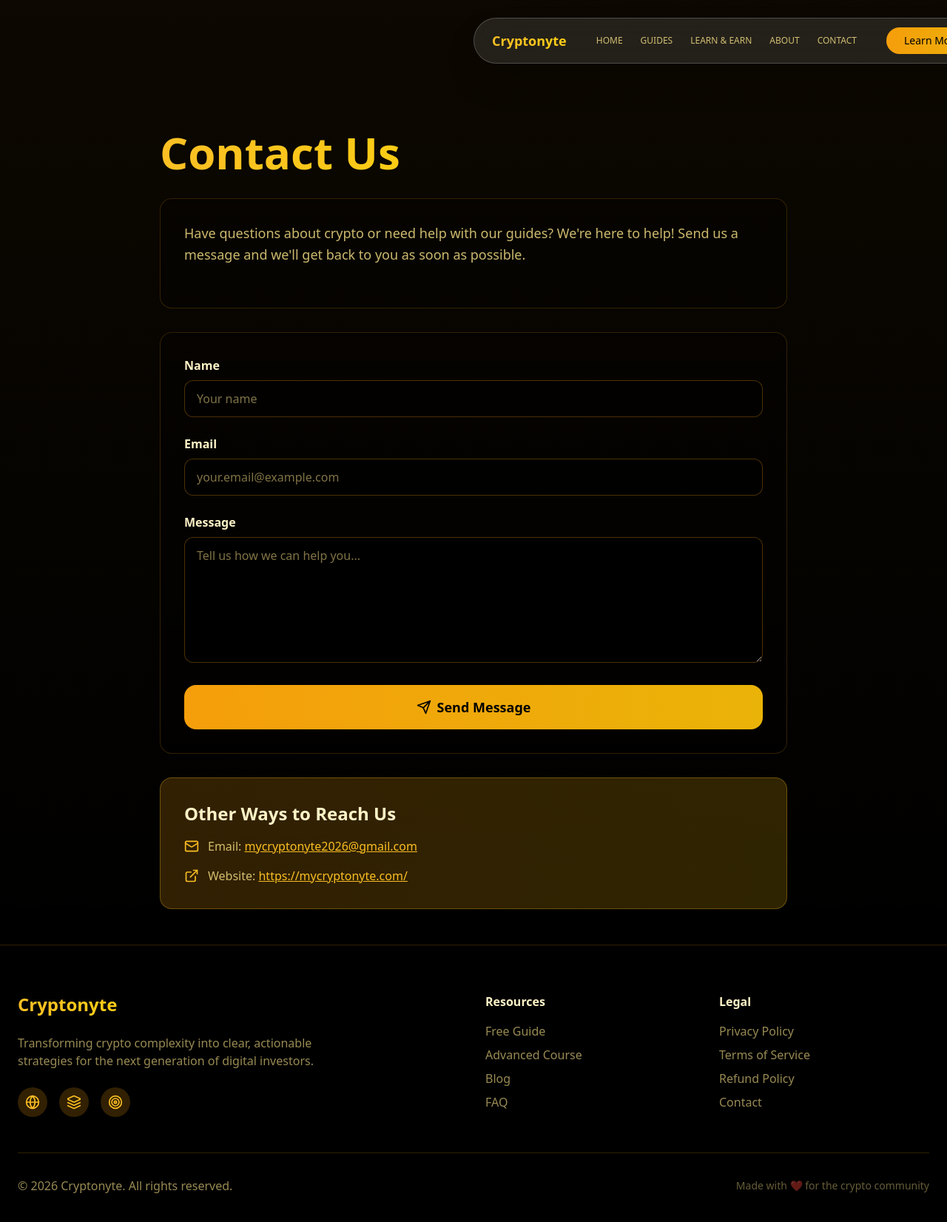
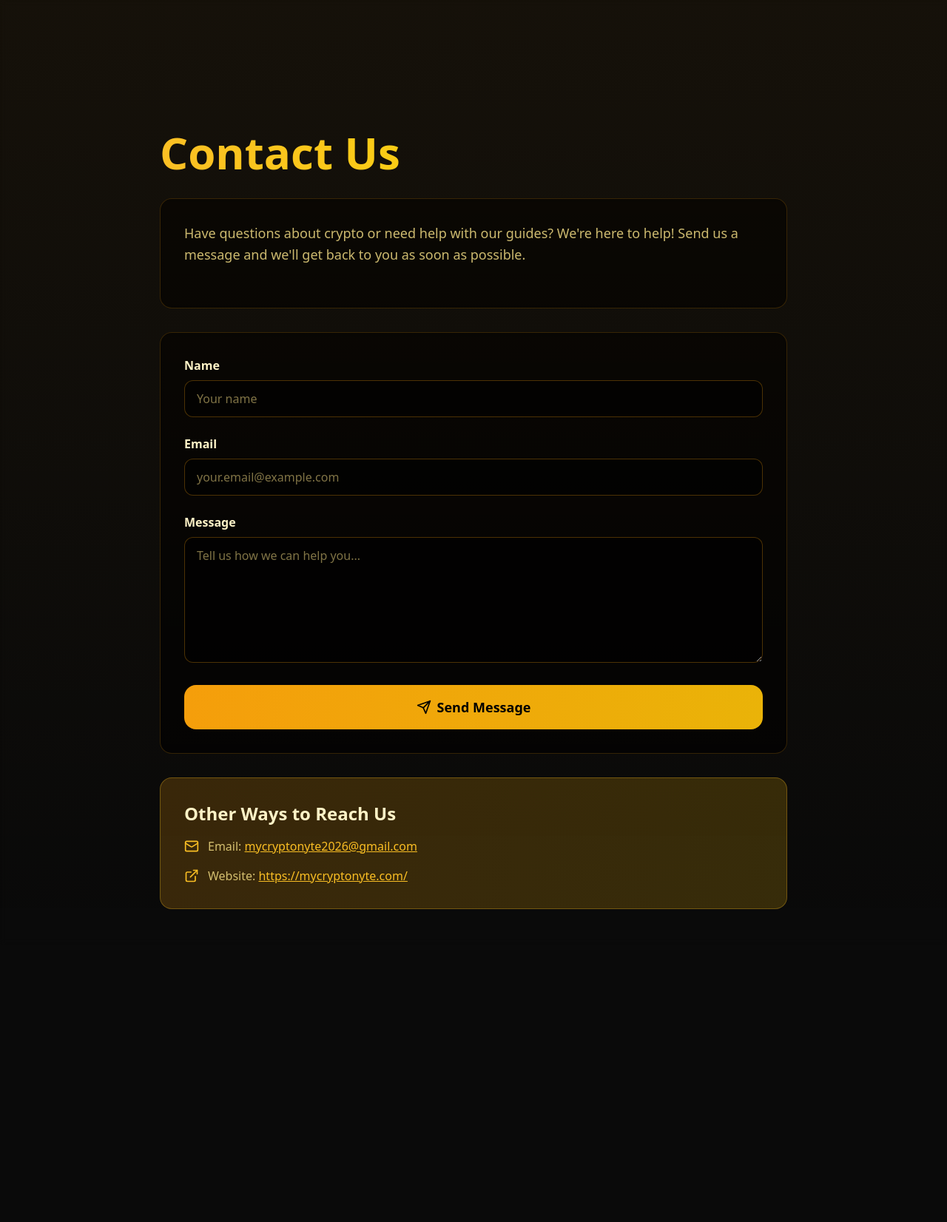
Before and after one commit to timan513-prog/Cryptonyte, a React (Vite) app: page /contact in a window 1280 px wide. Shown: the top 1652 px of the page at 74% size. After the commit the page ends 1277 px from the top, so only its background shows below. Built offline with nearby package versions, Linux system fonts and the light colour scheme.

Commit message:
Updated Contact.tsx

```diff
--- a/src/components/Contact.tsx
+++ b/src/components/Contact.tsx
@@ -1,227 +1,6 @@
 import React, { useState } from 'react';
-import { Link, useNavigate, useLocation } from 'react-router-dom';
 import { motion } from 'framer-motion';
-import { ArrowLeft, ArrowRight, Globe, Layers, Target, Mail, ExternalLink, Send, Menu, X } from 'lucide-react';
-
-// Modern navigation with glass morphism (same as main site)
-const NavBar = () => {
-  const location = useLocation();
-  const navigate = useNavigate();
-  const [isScrolled, setIsScrolled] = React.useState(false);
-  const [isMobileMenuOpen, setIsMobileMenuOpen] = React.useState(false);
-
-  React.useEffect(() => {
-    const handleScroll = () => setIsScrolled(window.scrollY > 50);
-    window.addEventListener('scroll', handleScroll);
-    return () => window.removeEventListener('scroll', handleScroll);
-  }, []);
-
-  const onScrollLink = (id: string) => (e: React.MouseEvent) => {
-    e.preventDefault();
-    setIsMobileMenuOpen(false);
-    if (id === 'about') {
-      navigate('/about');
-      return;
-    }
-    if (location.pathname !== "/") {
-      navigate("/", { replace: false });
-      setTimeout(() => {
-        const element = document.getElementById(id);
-        if (element) {
-          element.scrollIntoView({ behavior: "smooth", block: "start" });
-        } else {
-          window.scrollTo({ top: 0, behavior: "smooth" });
-        }
-      }, 100);
-    } else {
-      const element = document.getElementById(id);
-      if (element) {
-        element.scrollIntoView({ behavior: "smooth", block: "start" });
-      } else {
-        window.scrollTo({ top: 0, behavior: "smooth" });
-      }
-    }
-  };
-
-  return (
-    <motion.div
-      className="fixed top-6 left-1/2 transform -translate-x-1/2 z-50"
-      initial={{ y: -100, opacity: 0 }}
-      animate={{ y: 0, opacity: 1 }}
-      transition={{ duration: 0.8, ease: "easeOut" }}
-    >
-      <div className={`backdrop-blur-xl bg-white/10 dark:bg-black/10 border border-white/20 dark:border-white/10 shadow-2xl rounded-full px-6 py-3 transition-all duration-500 ${
-        isScrolled ? 'bg-black/80 shadow-3xl' : 'bg-black/40'
-      }`}>
-        <div className="flex items-center justify-between gap-2 md:gap-6 lg:gap-8">
-          <Link to="/" className="flex items-center gap-3 group">
-            <span className="font-bold text-lg bg-gradient-to-r from-amber-400 to-yellow-400 bg-clip-text text-transparent">
-              Cryptonyte
-            </span>
-          </Link>
-
-          <nav className="hidden lg:flex items-center gap-1 xl:gap-2">
-            {[
-              { label: 'HOME', href: '#home', id: 'home' },
-              { label: 'GUIDES', href: '/guides', id: 'guides' },
-              { label: 'LEARN & EARN', href: '/learn-and-earn', id: 'learn-and-earn' },
-              { label: 'ABOUT', href: '/about', id: 'about' },
-              { label: 'CONTACT', href: '#contact', id: 'contact' },
-            ].map((item) => (
-              <a
-                key={item.label}
-                href={item.href}
-                onClick={item.href.startsWith('/') ? undefined : onScrollLink(item.id)}
-                className="px-2 py-2 rounded-full text-xs font-medium text-amber-200/80 hover:text-amber-100 hover:bg-amber-500/10 transition-all duration-300 relative group whitespace-nowrap inline-flex items-center"
-              >
-                {item.label}
-                <div className="absolute inset-0 rounded-full bg-gradient-to-r from-amber-400/0 to-yellow-400/0 group-hover:from-amber-400/20 group-hover:to-yellow-400/20 transition-all duration-300"></div>
-              </a>
-            ))}
-          </nav>
-
-          <div className="flex items-center gap-2">
-            <Link
-              to="/what-is-crypto"
-              className="hidden sm:flex group relative overflow-hidden px-6 py-2 rounded-full bg-gradient-to-r from-amber-500 to-yellow-500 text-black font-medium text-sm transition-all duration-300 hover:shadow-lg hover:shadow-amber-500/25 flex-shrink-0"
-            >
-              <span className="relative z-10 flex items-center gap-2">
-                Learn More
-                <ArrowRight className="w-4 h-4 group-hover:translate-x-1 transition-transform duration-300"/>
-              </span>
-              <div className="absolute inset-0 bg-gradient-to-r from-yellow-500 to-amber-500 opacity-0 group-hover:opacity-100 transition-opacity duration-300"></div>
-            </Link>
-
-            <button
-              onClick={() => setIsMobileMenuOpen(!isMobileMenuOpen)}
-              className="lg:hidden p-2 rounded-full bg-amber-500/20 hover:bg-amber-500/30 transition-colors duration-300"
-            >
-              {isMobileMenuOpen ? (
-                <X className="w-5 h-5 text-amber-400" />
-              ) : (
-                <Menu className="w-5 h-5 text-amber-400" />
-              )}
-            </button>
-          </div>
-        </div>
-
-        {/* Mobile Menu */}
-        {isMobileMenuOpen && (
-          <motion.div
-            initial={{ opacity: 0, y: -20 }}
-            animate={{ opacity: 1, y: 0 }}
-            exit={{ opacity: 0, y: -20 }}
-            transition={{ duration: 0.3 }}
-            className="lg:hidden absolute top-full left-4 right-4 mt-2 z-50"
-          >
-            <div className="backdrop-blur-xl bg-black/90 border border-amber-500/30 shadow-2xl rounded-2xl p-4">
-              <nav className="flex flex-col gap-2">
-                {[
-                  { label: 'HOME', href: '#home', id: 'home' },
-                  { label: 'GUIDES', href: '/guides', id: 'guides' },
-                  { label: 'LEARN & EARN', href: '/learn-and-earn', id: 'learn-and-earn' },
-                  { label: 'ABOUT', href: '/about', id: 'about' },
-                  { label: 'CONTACT', href: '#contact', id: 'contact' },
-                ].map((item) => (
-                  <a
-                    key={item.label}
-                    href={item.href}
-                    onClick={item.href.startsWith('/') ? () => setIsMobileMenuOpen(false) : onScrollLink(item.id)}
-                    className="px-4 py-3 rounded-xl text-sm font-medium text-amber-200/80 hover:text-amber-100 hover:bg-amber-500/10 transition-all duration-300 text-center"
-                  >
-                    {item.label}
-                  </a>
-                ))}
-                <div className="border-t border-amber-500/20 my-2"></div>
-                <Link
-                  to="/what-is-crypto"
-                  onClick={() => setIsMobileMenuOpen(false)}
-                  className="group relative overflow-hidden px-4 py-3 rounded-xl bg-gradient-to-r from-amber-500 to-yellow-500 text-black font-medium text-sm transition-all duration-300 hover:shadow-lg hover:shadow-amber-500/25 text-center"
-                >
-                  <span className="relative z-10 flex items-center justify-center gap-2">
-                    Learn More
-                    <ArrowRight className="w-4 h-4 group-hover:translate-x-1 transition-transform duration-300"/>
-                  </span>
-                  <div className="absolute inset-0 bg-gradient-to-r from-yellow-500 to-amber-500 opacity-0 group-hover:opacity-100 transition-opacity duration-300"></div>
-                </Link>
-              </nav>
-            </div>
-          </motion.div>
-        )}
-      </div>
-    </motion.div>
-  );
-};
-
-// Modern footer (same as main site)
-const Footer = () => {
-  return (
-    <footer className="relative bg-black border-t border-amber-500/20">
-      <div className="max-w-7xl mx-auto px-6 py-16">
-        <div className="grid md:grid-cols-4 gap-8 mb-12">
-          <div className="md:col-span-2">
-            <div className="flex items-center gap-3 mb-6">
-              <span className="text-2xl font-bold bg-gradient-to-r from-amber-400 to-yellow-400 bg-clip-text text-transparent">
-                Cryptonyte
-              </span>
-            </div>
-            <p className="text-amber-200/60 mb-6 max-w-md">
-              Transforming crypto complexity into clear, actionable strategies for the next generation of digital investors.
-            </p>
-            <div className="flex gap-4">
-              {[Globe, Layers, Target].map((Icon, i) => (
-                <div key={i} className="w-10 h-10 rounded-full bg-amber-500/20 flex items-center justify-center hover:bg-amber-500/30 transition-colors duration-300 cursor-pointer">
-                  <Icon className="w-5 h-5 text-amber-400"/>
-                </div>
-              ))}
-            </div>
-          </div>
-
-          <div>
-            <h3 className="text-amber-100 font-bold mb-4">Resources</h3>
-            <div className="space-y-2">
-              {[
-                { name: "Free Guide", href: "/what-is-crypto" },
-                { name: "Advanced Course", href: "/guides" },
-                { name: "Blog", href: "#" },
-                { name: "FAQ", href: "/faq" }
-              ].map((item) => (
-                <Link key={item.name} to={item.href} className="block text-amber-200/60 hover:text-amber-100 transition-colors duration-300">
-                  {item.name}
-                </Link>
-              ))}
-            </div>
-          </div>
-
-          <div>
-            <h3 className="text-amber-100 font-bold mb-4">Legal</h3>
-            <div className="space-y-2">
-              {[
-                { name: "Privacy Policy", href: "/privacy" },
-                { name: "Terms of Service", href: "/terms" },
-                { name: "Refund Policy", href: "/refund" },
-                { name: "Contact", href: "/contact" }
-              ].map((item) => (
-                <Link key={item.name} to={item.href} className="block text-amber-200/60 hover:text-amber-100 transition-colors duration-300">
-                  {item.name}
-                </Link>
-              ))}
-            </div>
-          </div>
-        </div>
-
-        <div className="pt-8 border-t border-amber-500/20 flex flex-col md:flex-row items-center justify-between gap-4">
-          <p className="text-amber-200/60">
-            © {new Date().getFullYear()} Cryptonyte. All rights reserved.
-          </p>
-          <p className="text-amber-200/40 text-sm">
-            Made with ❤️ for the crypto community
-          </p>
-        </div>
-      </div>
-    </footer>
-  );
-};
+import { ExternalLink, Mail, Send } from 'lucide-react';
 
 const Contact = () => {
   const [formData, setFormData] = useState({
@@ -254,11 +33,7 @@ const Contact = () => {
         setTimeout(() => setSubmitStatus('idle'), 3000);
       }, 1000);
     };
-
   return (
-    <div className="min-h-screen text-amber-100 w-full" style={{ backgroundColor: '#000000' }}>
-      <NavBar />
-
     <div className="w-full bg-gradient-to-b from-amber-500/5 to-transparent backdrop-blur-sm overflow-hidden pt-32">
             <div className="max-w-4xl mx-auto px-6 py-12">
               <motion.div
@@ -376,9 +151,6 @@ const Contact = () => {
               </motion.div>
             </div>
           </div>
-
-      <Footer />
-    </div>
   );
 };
 
```
Lines whose indentation alone changed are shown as unchanged.
